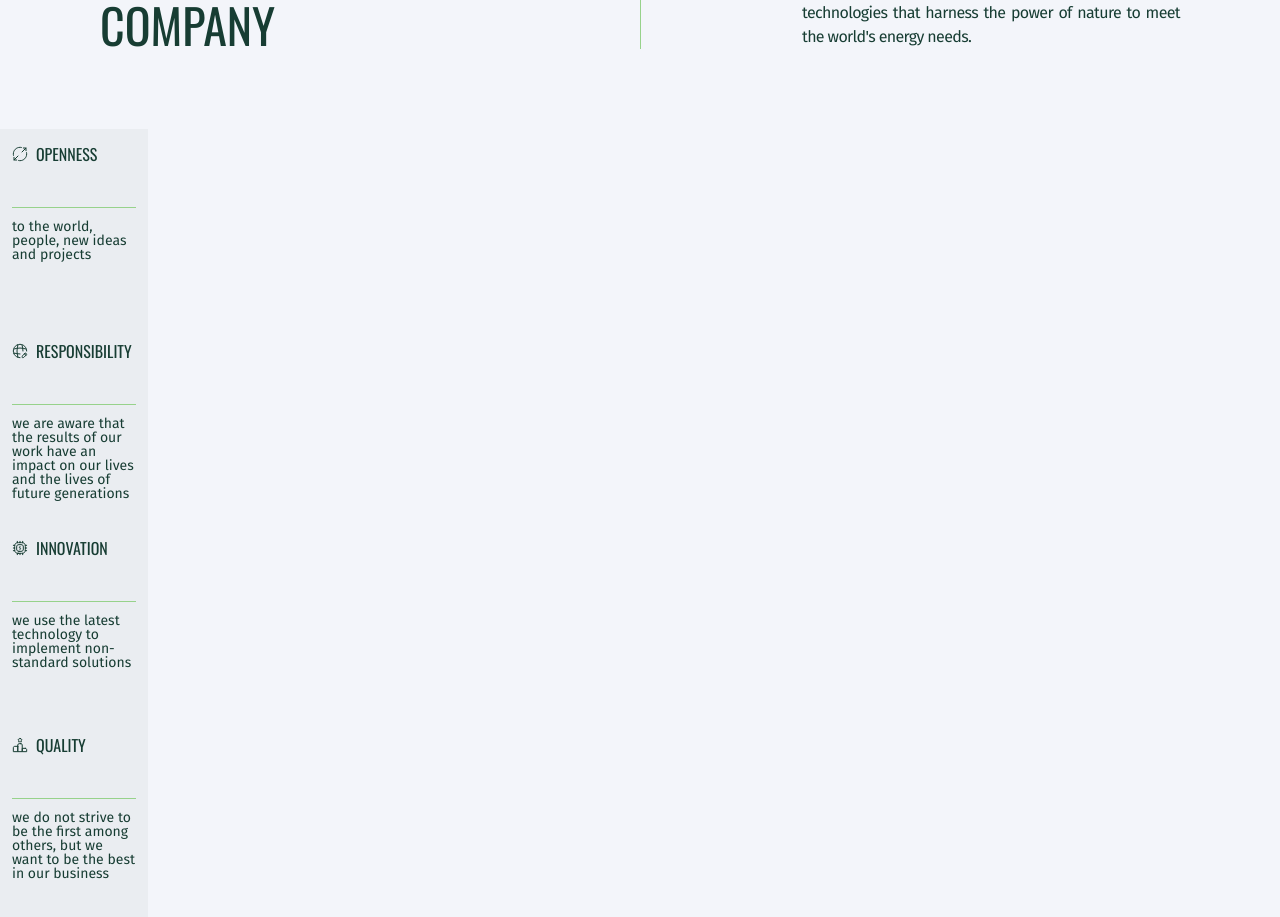
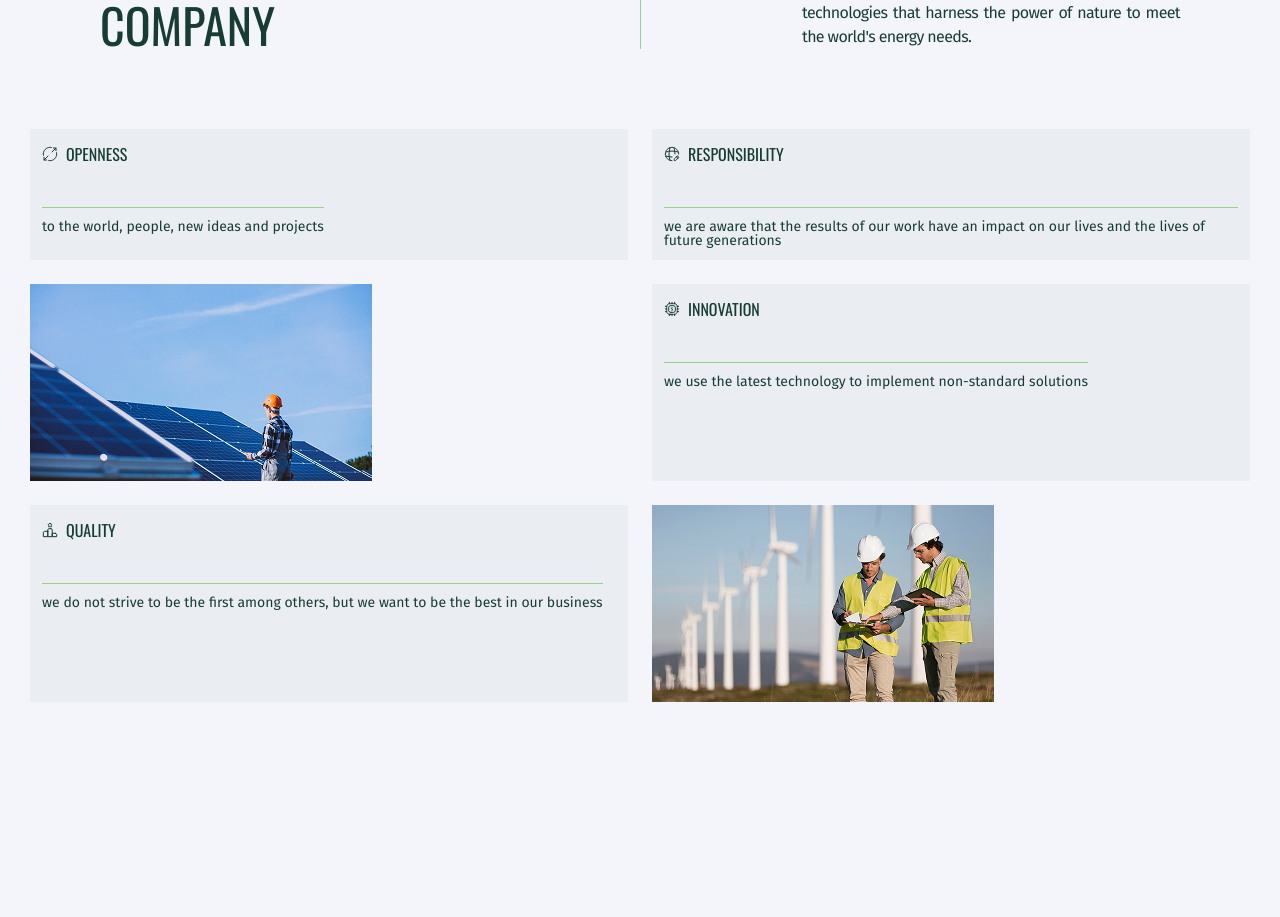
Before and after one commit to artyomakulov/practice, a React (Vite) app: page / in a window 1280 px wide. Shown: the part 1180-2097 px from the top of the page. After the commit the page ends 1882 px from the top, so only its background shows below. Built offline with nearby package versions, Linux system fonts and the light colour scheme.

Commit message:
fix/Values
fix grid and pictures

```diff
--- a/src/components/Values/Values.jsx
+++ b/src/components/Values/Values.jsx
@@ -1,3 +1,4 @@
+/* eslint-disable no-unused-vars */
 import React from "react";
 import css from "./Values.module.css";
 import { valuesData } from "./data";
@@ -5,8 +6,9 @@ import { valuesData } from "./data";
 const Values = () => {
   return (
     <div className={css.container}>
-      {valuesData.map(({ image: Icon, title, text }) => (
-        <div key={title} className={css.card}>
+      {valuesData.map(({ image: Icon, title, text }, index) => (
+        <React.Fragment key={title}>
+          <div className={css.card}>
             <div className={css.titleWrap}>
               <Icon />
               <h4 className={css.title}>{title}</h4>
@@ -15,9 +17,19 @@ const Values = () => {
               <p className={css.text}>{text}</p>
             </div>
           </div>
+
+          {index === 1 && (
+            <img src="/src/assets/images/man-worker.png" alt="man worker" />
+          )}
+          {index === 3 && (
+            <img
+              src="/src/assets/images/wind-farms-fields 1.png"
+              alt="wind filds"
+            />
+          )}
+        </React.Fragment>
       ))}
     </div>
   );
 };
-
 export default Values;
--- a/src/components/Values/Values.module.css
+++ b/src/components/Values/Values.module.css
@@ -1,6 +1,15 @@
+.container {
+  padding: 0 20px;
+  display: grid;
+  grid-template-columns: repeat(2, 1fr);
+  grid-template-rows: repeat(2, auto);
+  gap: 24px;
+  justify-content: space-between;
+}
+
 .card {
-  width: 148px;
-  height: 197px;
+  min-width: 148px;
+  max-height: 197px;
   background-color: var(--card);
 }
 
@@ -29,3 +38,9 @@
   border-top: 1px solid var(--secondary);
   padding-top: 12px;
 }
+
+@media (min-width: 768px) {
+  .container {
+    padding: 0 30px;
+  }
+}
```
Also changed, not shown: src/assets/images/man-worker.png (added), src/assets/images/wind-farms-fields 1.png (added). Lines whose indentation alone changed are shown as unchanged.
